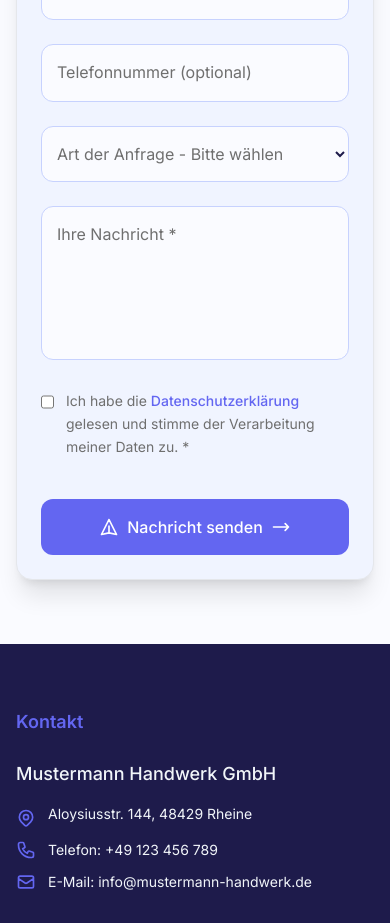
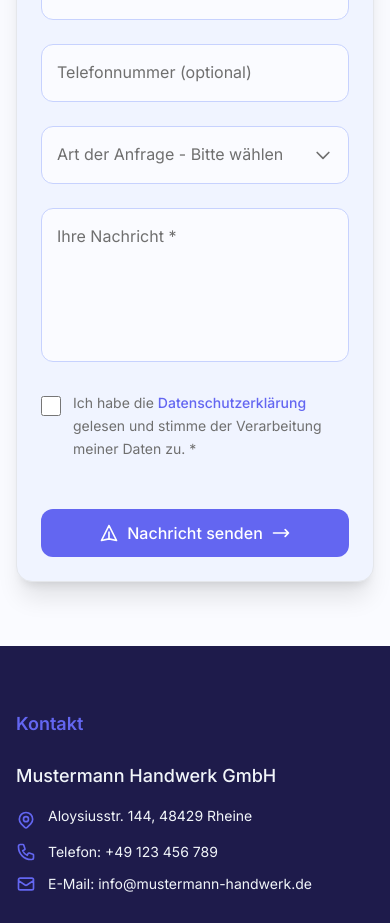
Before and after one commit to loeda4789/handwerker, a Next.js app: page / in a window 390 px wide. Shown: the part 10680-11603 px from the top of the page. Built offline with nearby package versions, Linux system fonts and the light colour scheme; no server answers.

Commit message:
Verbessere mobile Darstellung der Dropdown-Felder im Kontaktformular

```diff
--- a/components/Contact.tsx
+++ b/components/Contact.tsx
@@ -375,7 +375,7 @@ export default function Contact({ content }: ContactProps) {
                 onChange={handleInputChange}
                 onFocus={() => handleFocus('requestType')}
                 onBlur={handleBlur}
-                className="w-full px-4 pt-6 pb-2 text-base border border-border dark:border-text-secondary rounded-xl focus:ring-2 focus:ring-primary focus:border-transparent bg-background dark:bg-dark text-text dark:text-light hover:border-primary/50 dark:hover:border-accent/50 transition-all duration-300"
+                className="w-full px-4 pt-6 pb-2 text-base border border-border dark:border-text-secondary rounded-xl focus:ring-2 focus:ring-primary focus:border-transparent bg-background dark:bg-dark text-text dark:text-light hover:border-primary/50 dark:hover:border-accent/50 transition-all duration-300 appearance-none min-h-[52px]"
               >
                 <option value="" disabled hidden></option>
                 <option value="Rückruf">Rückruf</option>
@@ -383,6 +383,11 @@ export default function Contact({ content }: ContactProps) {
                 <option value="Kostenvoranschlag">Kostenvoranschlag</option>
                 <option value="Sonstiges">Sonstiges</option>
               </select>
+              <div className="absolute inset-y-0 right-0 flex items-center pr-4 pointer-events-none">
+                <svg className="w-5 h-5 text-text-secondary dark:text-light/60" fill="none" stroke="currentColor" viewBox="0 0 24 24">
+                  <path strokeLinecap="round" strokeLinejoin="round" strokeWidth="2" d="M19 9l-7 7-7-7"/>
+                </svg>
+              </div>
               <label
                 htmlFor="requestType"
                 className={`absolute left-4 transition-all duration-300 pointer-events-none ${
@@ -405,7 +410,7 @@ export default function Contact({ content }: ContactProps) {
                    onChange={handleInputChange}
                    onFocus={() => handleFocus('serviceCategory')}
                    onBlur={handleBlur}
-                   className="w-full px-4 pt-6 pb-2 text-base border border-border dark:border-text-secondary rounded-xl focus:ring-2 focus:ring-primary focus:border-transparent bg-background dark:bg-dark text-text dark:text-light hover:border-primary/50 dark:hover:border-accent/50 transition-all duration-300"
+                   className="w-full px-4 pt-6 pb-2 text-base border border-border dark:border-text-secondary rounded-xl focus:ring-2 focus:ring-primary focus:border-transparent bg-background dark:bg-dark text-text dark:text-light hover:border-primary/50 dark:hover:border-accent/50 transition-all duration-300 appearance-none min-h-[52px]"
                  >
                    <option value="" disabled hidden></option>
                    <option value="Badezimmer komplett">Badezimmer komplett</option>
@@ -417,6 +422,11 @@ export default function Contact({ content }: ContactProps) {
                    <option value="Naturstein/Mosaik">Naturstein/Mosaik</option>
                    <option value="Außenbereich">Außenbereich</option>
                  </select>
+                 <div className="absolute inset-y-0 right-0 flex items-center pr-4 pointer-events-none">
+                   <svg className="w-5 h-5 text-text-secondary dark:text-light/60" fill="none" stroke="currentColor" viewBox="0 0 24 24">
+                     <path strokeLinecap="round" strokeLinejoin="round" strokeWidth="2" d="M19 9l-7 7-7-7"/>
+                   </svg>
+                 </div>
                  <label
                    htmlFor="serviceCategory"
                    className={`absolute left-4 transition-all duration-300 pointer-events-none ${
@@ -464,16 +474,16 @@ export default function Contact({ content }: ContactProps) {
             </div>
 
             {/* Privacy Checkbox */}
-            <div className="flex items-start space-x-3">
+            <div className="flex items-start space-x-3 sm:space-x-4">
               <input
                 type="checkbox"
                 id="privacy"
                 name="privacy"
                 checked={formData.privacy}
                 onChange={handleInputChange}
-                className="mt-1 h-4 w-4 text-primary focus:ring-primary border-border dark:border-text-secondary rounded transition-colors duration-300"
+                className="mt-1 h-5 w-5 sm:h-4 sm:w-4 text-primary focus:ring-primary border-border dark:border-text-secondary rounded transition-colors duration-300 flex-shrink-0"
               />
-              <label htmlFor="privacy" className="text-sm text-text-secondary dark:text-light/80 leading-relaxed">
+              <label htmlFor="privacy" className="text-sm sm:text-base text-text-secondary dark:text-light/80 leading-relaxed cursor-pointer">
                 Ich habe die{' '}
                 <a href="/datenschutz" className="text-primary dark:text-accent hover:underline font-medium">
                   Datenschutzerklärung
@@ -481,19 +491,19 @@ export default function Contact({ content }: ContactProps) {
                 gelesen und stimme der Verarbeitung meiner Daten zu. *
               </label>
             </div>
-            {errors.privacy && <p className="text-sm text-red-600 dark:text-red-400 flex items-center">
-              <svg className="w-4 h-4 mr-1" fill="currentColor" viewBox="0 0 20 20">
+            {errors.privacy && <p className="ml-8 sm:ml-9 mt-2 text-sm text-red-600 dark:text-red-400 flex items-center">
+              <svg className="w-4 h-4 mr-1 flex-shrink-0" fill="currentColor" viewBox="0 0 20 20">
                 <path fillRule="evenodd" d="M18 10a8 8 0 11-16 0 8 8 0 0116 0zm-7 4a1 1 0 11-2 0 1 1 0 012 0zm-1-9a1 1 0 00-1 1v4a1 1 0 102 0V6a1 1 0 00-1-1z" clipRule="evenodd"/>
               </svg>
               {errors.privacy}
             </p>}
 
             {/* Submit Button */}
-            <div className="text-center pt-4">
+            <div className="text-center pt-6">
               <button
                 type="submit"
                 disabled={isSubmitting}
-                className="w-full sm:w-auto inline-flex items-center justify-center px-8 py-4 bg-primary hover:bg-accent text-white rounded-xl hover:shadow-xl transition-all duration-300 font-medium disabled:opacity-50 disabled:cursor-not-allowed group hover:scale-105 min-w-[200px]"
+                className="w-full sm:w-auto inline-flex items-center justify-center px-6 sm:px-8 py-3 sm:py-4 bg-primary hover:bg-accent text-white rounded-xl hover:shadow-xl transition-all duration-300 font-medium disabled:opacity-50 disabled:cursor-not-allowed group hover:scale-105 min-w-[200px] text-base"
               >
                 {isSubmitting ? (
                   <>
```
